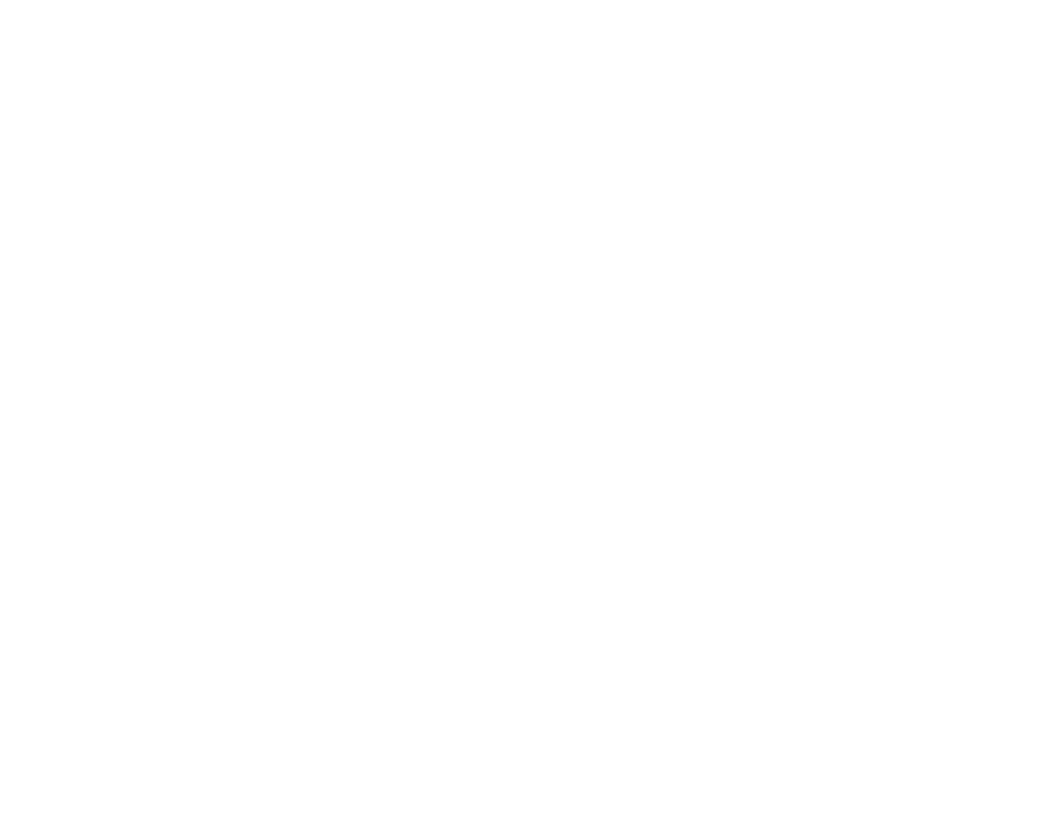
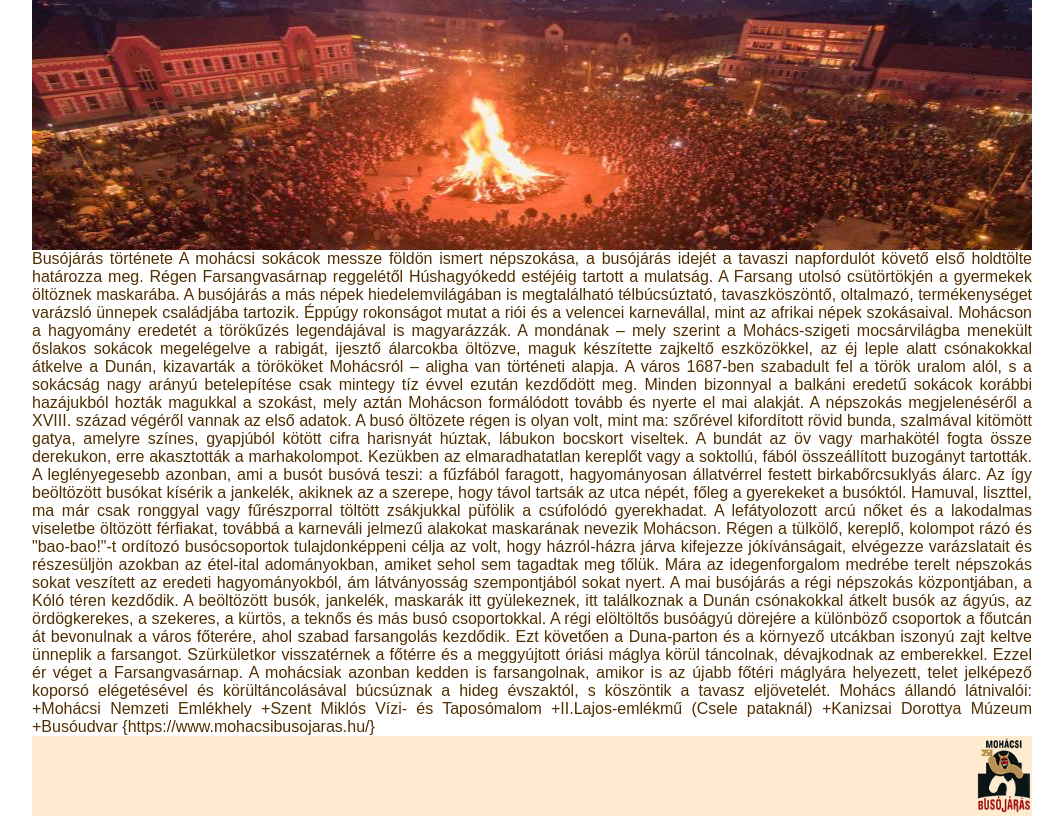
Before and after one commit to tothm23/Busojaras, a plain HTML site: page index.html in a window 1280 px wide. Shown: the whole page, without its empty margins (108-1171 px from the left). Drawn offline with Linux system fonts and the light colour scheme.

Commit message:
4. feladat

```diff
--- a/index.html
+++ b/index.html
@@ -8,6 +8,35 @@
     <link rel="stylesheet" href="./buso.css">
 </head>
 <body>
+    <header></header>
+    <section>
+        Busójárás története
 
+A mohácsi sokácok messze földön ismert népszokása, a busójárás idejét a tavaszi napfordulót követő első holdtölte határozza meg. Régen Farsangvasárnap reggelétől Húshagyókedd estéjéig tartott a mulatság. A Farsang utolsó csütörtökjén a gyermekek öltöznek maskarába.
+
+A busójárás a más népek hiedelemvilágában is megtalálható télbúcsúztató, tavaszköszöntő, oltalmazó, termékenységet varázsló ünnepek családjába tartozik. Éppúgy rokonságot mutat a riói és a velencei karnevállal, mint az afrikai népek szokásaival.
+
+Mohácson a hagyomány eredetét a törökűzés legendájával is magyarázzák. A mondának – mely szerint a Mohács-szigeti mocsárvilágba menekült őslakos sokácok megelégelve a rabigát, ijesztő álarcokba öltözve, maguk készítette zajkeltő eszközökkel, az éj leple alatt csónakokkal átkelve a Dunán, kizavarták a törököket Mohácsról – aligha van történeti alapja. A város 1687-ben szabadult fel a török uralom alól, s a sokácság nagy arányú betelepítése csak mintegy tíz évvel ezután kezdődött meg. Minden bizonnyal a balkáni eredetű sokácok korábbi hazájukból hozták magukkal a szokást, mely aztán Mohácson formálódott tovább és nyerte el mai alakját. A népszokás megjelenéséről a XVIII. század végéről vannak az első adatok.
+
+A busó öltözete régen is olyan volt, mint ma: szőrével kifordított rövid bunda, szalmával kitömött gatya, amelyre színes, gyapjúból kötött cifra harisnyát húztak, lábukon bocskort viseltek. A bundát az öv vagy marhakötél fogta össze derekukon, erre akasztották a marhakolompot. Kezükben az elmaradhatatlan kereplőt vagy a soktollú, fából összeállított buzogányt tartották. A leglényegesebb azonban, ami a busót busóvá teszi: a fűzfából faragott, hagyományosan állatvérrel festett birkabőrcsuklyás álarc.
+
+Az így beöltözött busókat kísérik a jankelék, akiknek az a szerepe, hogy távol tartsák az utca népét, főleg a gyerekeket a busóktól. Hamuval, liszttel, ma már csak ronggyal vagy fűrészporral töltött zsákjukkal püfölik a csúfolódó gyerekhadat. A lefátyolozott arcú nőket és a lakodalmas viseletbe öltözött férfiakat, továbbá a karneváli jelmezű alakokat maskarának nevezik Mohácson.
+
+Régen a tülkölő, kereplő, kolompot rázó és "bao-bao!"-t ordítozó busócsoportok tulajdonképpeni célja az volt, hogy házról-házra járva kifejezze jókívánságait, elvégezze varázslatait és részesüljön azokban az étel-ital adományokban, amiket sehol sem tagadtak meg tőlük.
+
+Mára az idegenforgalom medrébe terelt népszokás sokat veszített az eredeti hagyományokból, ám látványosság szempontjából sokat nyert. A mai busójárás a régi népszokás központjában, a Kóló téren kezdődik. A beöltözött busók, jankelék, maskarák itt gyülekeznek, itt találkoznak a Dunán csónakokkal átkelt busók az ágyús, az ördögkerekes, a szekeres, a kürtös, a teknős és más busó csoportokkal. A régi elöltöltős busóágyú dörejére a különböző csoportok a főutcán át bevonulnak a város főterére, ahol szabad farsangolás kezdődik. Ezt követően a Duna-parton és a környező utcákban iszonyú zajt keltve ünneplik a farsangot. Szürkületkor visszatérnek a főtérre és a meggyújtott óriási máglya körül táncolnak, dévajkodnak az emberekkel. Ezzel ér véget a Farsangvasárnap. A mohácsiak azonban kedden is farsangolnak, amikor is az újabb főtéri máglyára helyezett, telet jelképező koporsó elégetésével és körültáncolásával búcsúznak a hideg évszaktól, s köszöntik a tavasz eljövetelét.
+
+Mohács állandó látnivalói:
+
++Mohácsi Nemzeti Emlékhely
++Szent Miklós Vízi- és Taposómalom
++II.Lajos-emlékmű (Csele pataknál)
++Kanizsai Dorottya Múzeum
++Busóudvar
+
+{https://www.mohacsibusojaras.hu/}
+
+    </section>
+    <footer></footer>
 </body>
 </html>
```
